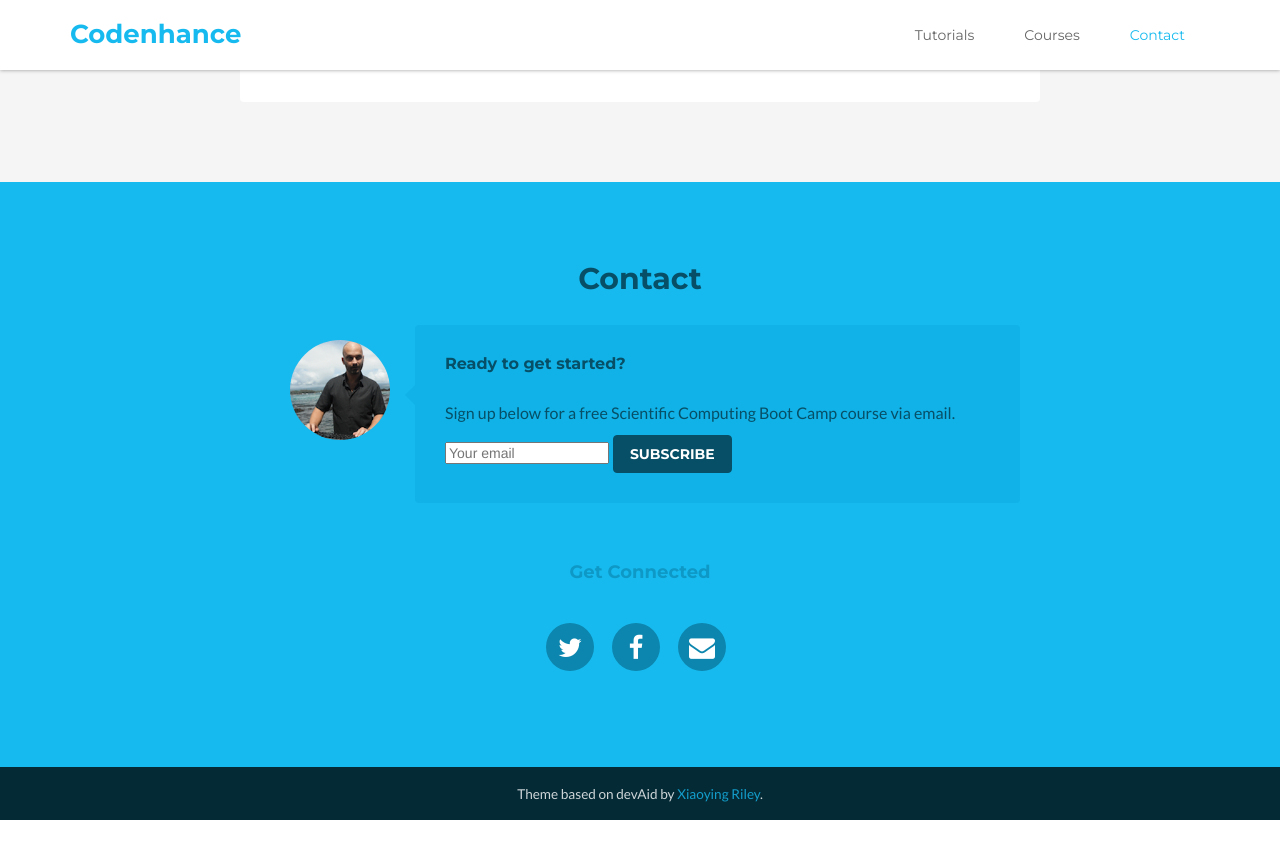
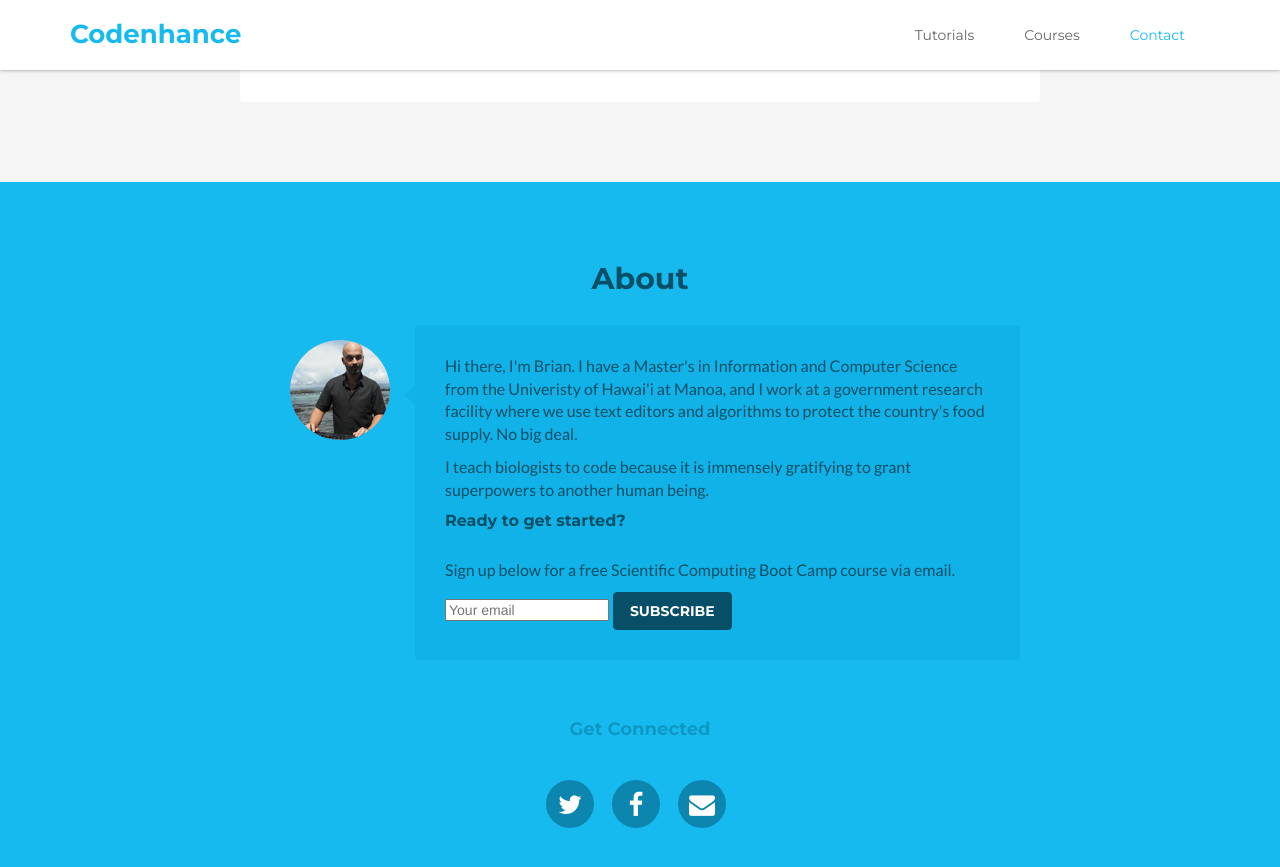
Before and after one commit to Codenhance/codenhance.github.io, a Jekyll site: the page built from index.html, in a window 1280 px wide and 900 px high, scrolled down 3528 px. Shown: the top 867 px of the window. Built offline with Jekyll 4.4.1, drawn with Linux system fonts in a browser that asks for light colours; comment, search, counter and statistics services are not loaded; before the commit the page ends 4348 px from its top, so only the background shows below that.

Commit message:
slightly coherent content

```diff
--- a/_config.yml
+++ b/_config.yml
@@ -1,5 +1,6 @@
 # Site settings
 title: Codenhance
+tagline: Friendly Coding Lessons for Biologists
 email: brian@codenhance.com
 description: > # this means to ignore newlines until "baseurl:"
     Friendly coding lessons for biologists
--- a/_includes/contact.html
+++ b/_includes/contact.html
@@ -2,12 +2,15 @@
     <section id="contact" class="contact section has-pattern">
         <div class="container">
             <div class="contact-inner">
-                <h2 class="title  text-center">Contact</h2>
+                <h2 class="title  text-center">About</h2>
                 <div class="author-message">
                     <div class="profile">
                       <img class="img-responsive" src="{{ site.baseurl }}public/images/profile.jpg" alt="" />
                     </div><!--//profile-->
                     <div class="speech-bubble">
+			<p>Hi there, I'm Brian. I have a Master's in Information and Computer Science from the Univeristy of Hawai'i at Manoa, and I work at a government research facility where we use text editors and algorithms to protect the country's food supply. No big deal.</p>
+			<p>I teach biologists to code because it is immensely gratifying to grant superpowers to another human being.</p>
+                	<div class="cta-container">
 				<h3 class="sub-title">Ready to get started?</h3>
 				<p>Sign up below for a free Scientific Computing Boot Camp course via email.</p>
 				<!-- Begin MailChimp Signup Form -->
@@ -27,10 +30,8 @@
 						</div>
 					</form>
 				</div>
-
 				<!--End mc_embed_signup-->
-
-
+                	</div><!--//cta-container-->
 		</div><!--//speech-bubble-->
                 </div><!--//author-message-->
                 <div class="clearfix"></div>
--- a/_layouts/default.html
+++ b/_layouts/default.html
@@ -2,7 +2,6 @@
 <!--[if IE 8]> <html lang="en" class="ie8"> <![endif]-->
 <!--[if IE 9]> <html lang="en" class="ie9"> <![endif]-->
 <!--[if !IE]><!--> <html lang="en"> <!--<![endif]-->
-<title>Codenhance | Coding Lessons for Biologists</title>
 {% include head.html %}
 <body data-spy="scroll">
 {% include header.html %}
```
Also changed, not shown: 2 other files. Lines whose indentation alone changed are shown as unchanged.
